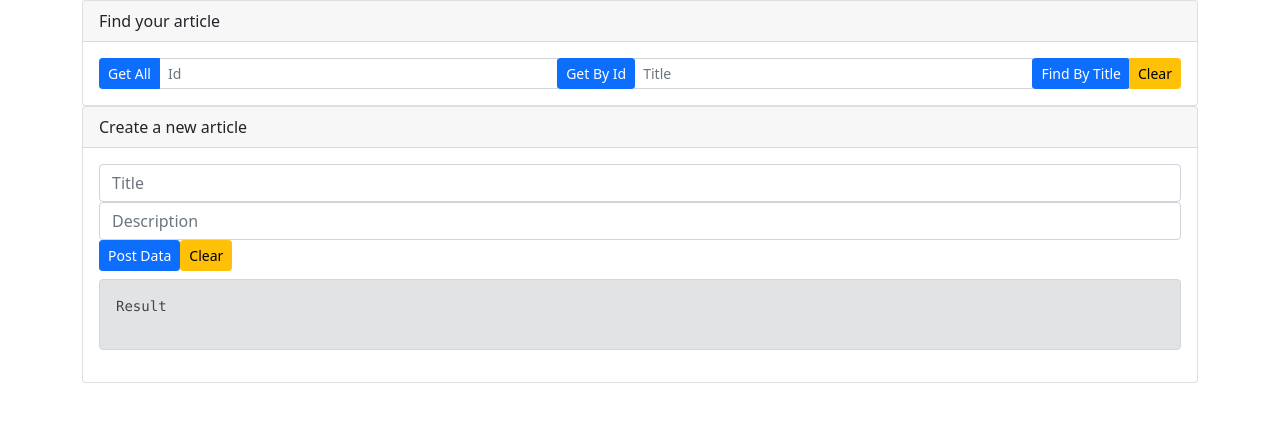
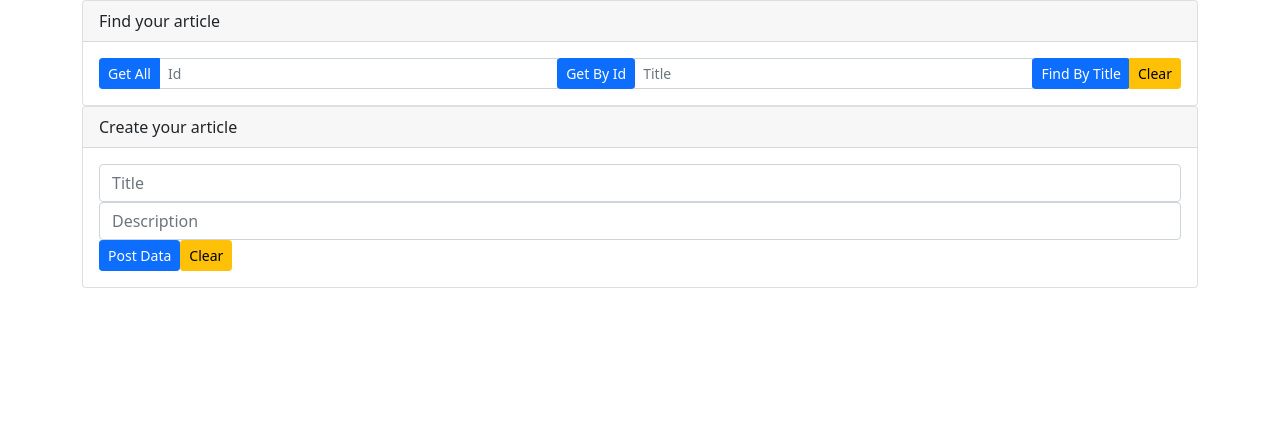
Before and after one commit to Confidence213/react-typescript, a React (Create React App) app: page / in a window 1280 px wide. Shown: the top 422 px of the page. Built offline with nearby package versions, Linux system fonts and the light colour scheme.

Commit message:
Implements posrting an article by cliking on the button and showing results

```diff
--- a/src/components/ArticleForm/ArticleForm.tsx
+++ b/src/components/ArticleForm/ArticleForm.tsx
@@ -1,7 +1,6 @@
 import React, { useState, useEffect } from "react";
 import { useMutation } from "react-query";
 
-import IArticle from "../../types/Article";
 import articleService from "../../services/apiService";
 
 import "bootstrap/dist/css/bootstrap.min.css";
@@ -35,6 +34,18 @@ const ArticleForm: React.FC = () => {
     }
   );
 
+  useEffect(() => {
+    if (isPostingArticle) setResult("Posting...");
+  }, [isPostingArticle]);
+
+  function postData() {
+    try {
+      postArticle();
+    } catch (err) {
+      setResult(formatResponse(err));
+    }
+  }
+
   const resetState = () => {
     setTitle("");
     setDescription("");
@@ -43,7 +54,7 @@ const ArticleForm: React.FC = () => {
 
   return (
     <div className="card">
-      <div className="card-header">Create a new article</div>
+      <div className="card-header">Create your article</div>
       <div className="card-body">
         <div className="form-group">
           <input
@@ -63,13 +74,17 @@ const ArticleForm: React.FC = () => {
             placeholder="Description"
           />
         </div>
-        <button className="btn btn-sm btn-primary">Post Data</button>
+        <button className="btn btn-sm btn-primary" onClick={postData}>
+          Post Data
+        </button>
         <button className="btn btn-sm btn-warning ml-2" onClick={resetState}>
           Clear
         </button>
-        <div className="alert alert-secondary mt-2" role="alert">
-          <pre>Result</pre>
-        </div>
+        {result && (
+          <div className="alert alert-secondary mt-2" role="alert">
+            <pre>{result}</pre>
+          </div>
+        )}
       </div>
     </div>
   );
```
